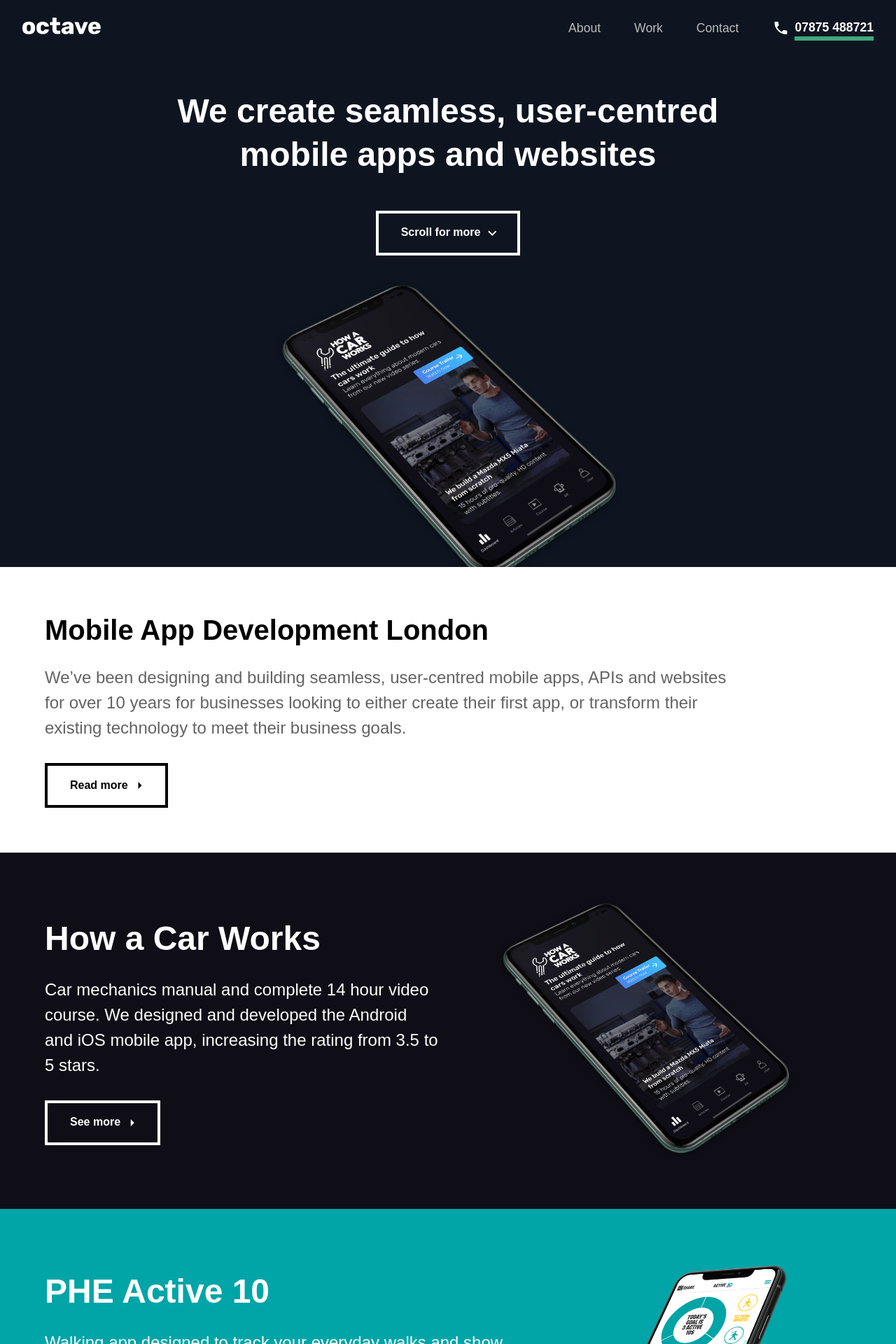
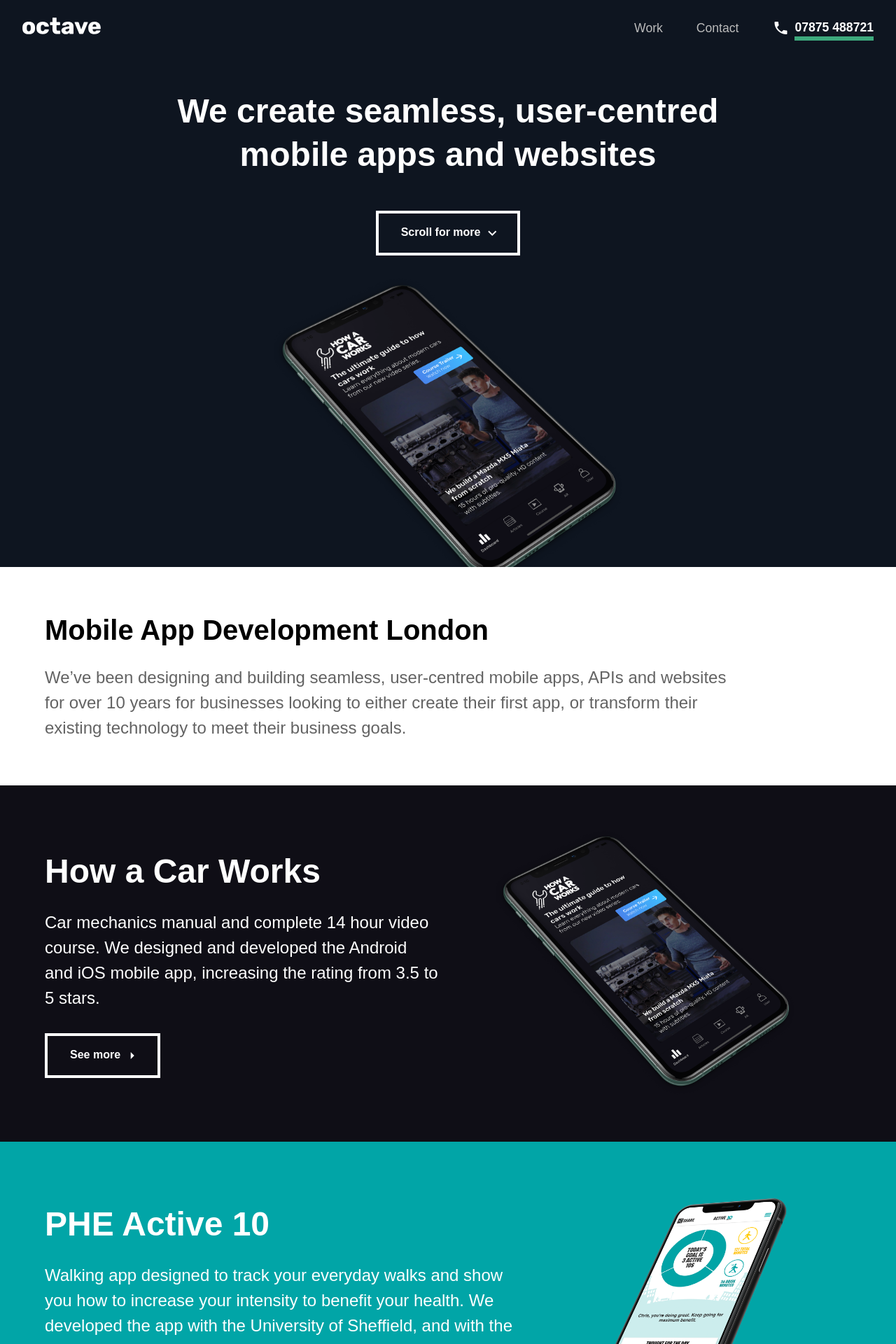
Before and after one commit to chrisjingram/octave-website, a Jekyll site: the page built from index.html, in a window 1280 px wide. Shown: the top 1920 px of the page at 70% size. Built offline with Jekyll 4.4.1, drawn with Linux system fonts in a browser that asks for light colours; nearby versions of some CDN libraries; some web fonts are replaced.

Commit message:
Removed about links

```diff
--- a/_includes/header.html
+++ b/_includes/header.html
@@ -3,7 +3,7 @@
     <h1 class="logo"><a href="/">Octave | Web Design London</a></h1>
     <nav>
       <ul>
-        <li><a href="#">About</a></li>
+<!--        <li><a href="#">About</a></li>-->
         <li><a href="#projects">Work</a></li>
         <li><a href="#contact">Contact</a></li>
         <li class="phone-number"><a href="tel:+447875488721"><i class="material-icons">phone</i><span>07875 488721</span></a></li>
@@ -18,7 +18,7 @@
   <a href="javascript:toggleFullscreenMenu()" class="close-button"><i class="material-icons">close</i></a>
   <ul>
     <li><a href="/">Home</a></li>
-    <li><a href="#">About</a></li>
+<!--    <li><a href="#">About</a></li>-->
     <li><a href="#projects" onclick="toggleFullscreenMenu()">Work</a></li>
     <li><a href="#contact" onclick="toggleFullscreenMenu()">Contact</a></li>
   </ul>
--- a/_includes/intro.html
+++ b/_includes/intro.html
@@ -1,5 +1,5 @@
 <section id="intro">
   <h2>Mobile App Development London</h2>
   <p>We’ve been designing and building seamless, user-centred mobile apps, APIs and websites for over 10 years for businesses looking to either create their first app, or transform their existing technology to meet their business goals.</p>
-  <a href="#" class="button icon-right">Read more<i class="material-icons">arrow_right</i></a>
+<!--  <a href="#" class="button icon-right">Read more<i class="material-icons">arrow_right</i></a>-->
 </section>
--- a/_sass/_intro.scss
+++ b/_sass/_intro.scss
@@ -4,6 +4,7 @@
     @include lg{
       max-width: 1000px;
     }
+    margin: 0;
   }
   @include lg{
     padding: 4rem;
```
